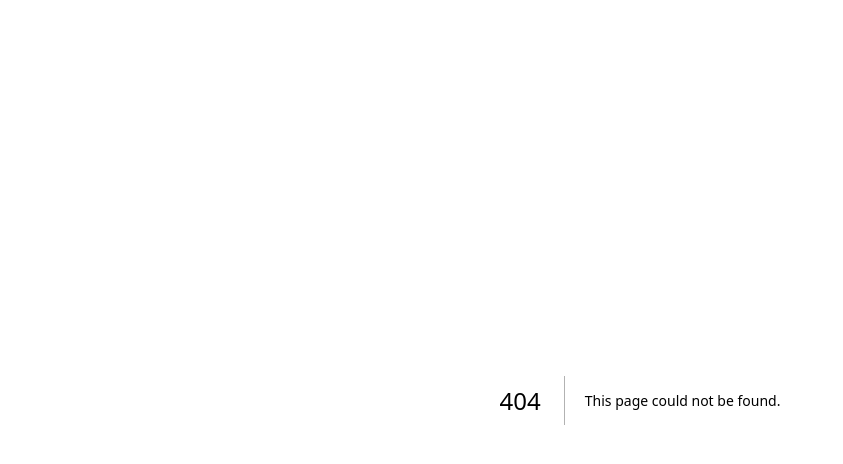
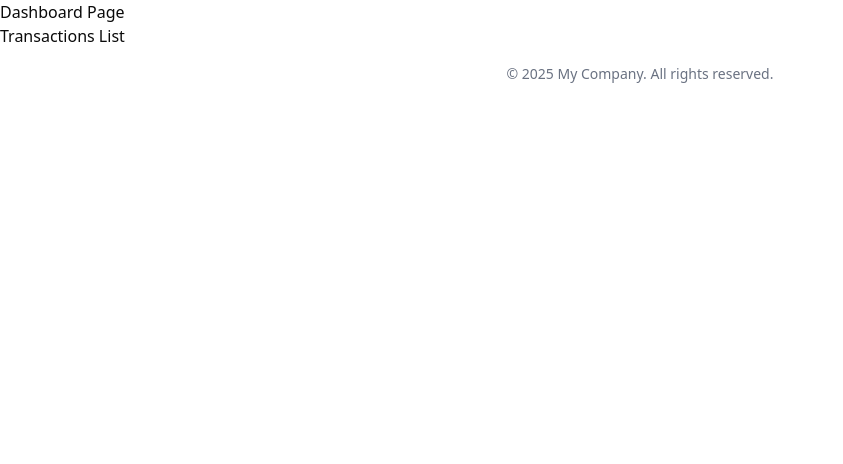
Before and after one commit to peachpanic/Reseepts, a Next.js app: page /dashboard in a window 1280 px wide. Before the commit this address had no page. Shown: the top 464 px of the page, without its empty margins (0-843 px from the left). Built offline with nearby package versions, Linux system fonts and the light colour scheme.

Commit message:
started dashboard

```diff
--- /dev/null
+++ b/src/app/dashboard/layout.tsx
@@ -0,0 +1,10 @@
+import Footer from "@/components/Footer";
+
+export default function Layout({ children }: { children: React.ReactNode }) {
+  return (
+    <>
+      <main>{children}</main>
+      <Footer />
+    </>
+  );
+}
--- /dev/null
+++ b/src/app/dashboard/page.tsx
@@ -0,0 +1,8 @@
+export default function DashboardPage() {
+  return (
+    <>
+      <div>Dashboard Page</div>
+      <span>Transactions List</span>
+    </>
+  );
+}
--- /dev/null
+++ b/src/components/Footer.tsx
@@ -0,0 +1,7 @@
+export default function Footer() {
+  return (
+    <footer className="w-full py-4 text-center text-sm text-gray-500">
+      &copy; {new Date().getFullYear()} My Company. All rights reserved.
+    </footer>
+  );
+}
```
